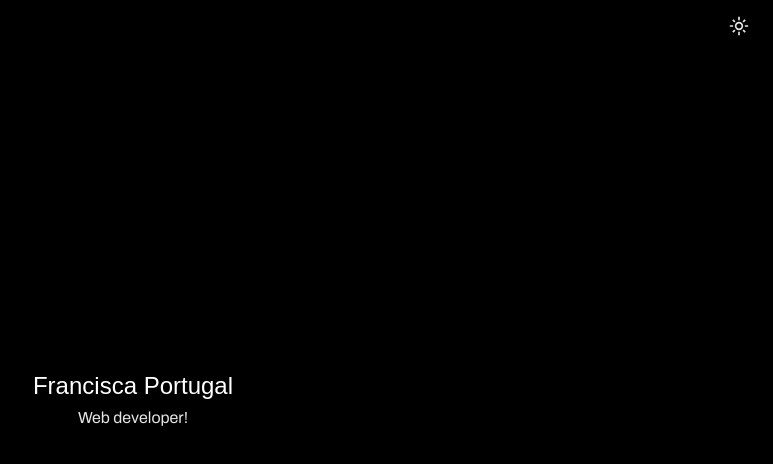
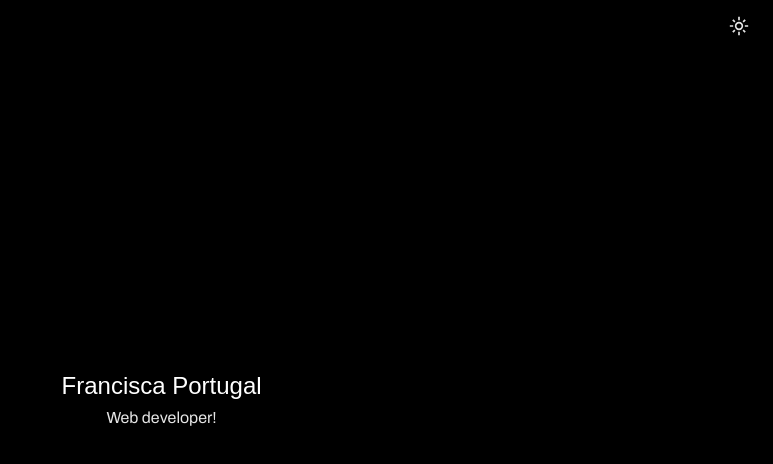
Before and after one commit to franpts2/franciscapt_portfolio, a React (Vite) app: page / in a window 1280 px wide. Shown: the top 464 px of the page, without its empty margins (507-1280 px from the left). Built offline with nearby package versions, Linux system fonts and the light colour scheme; a web font is replaced by a local one.

Commit message:
feat(portfolio): Added a Layout component that serves as an outlet for all other pages

```diff
--- /dev/null
+++ b/src/components/navigation/Sidebar.tsx
@@ -0,0 +1,10 @@
+import React from 'react'
+import { NavLink } from "react-router-dom";
+
+const Sidebar = () => {
+  return (
+    <div>Sidebar</div>
+  )
+}
+
+export default Sidebar
--- /dev/null
+++ b/src/layouts/Layout.tsx
@@ -0,0 +1,20 @@
+import React from "react";
+import Sidebar from "../components/navigation/Sidebar.js";
+import ThemeSwitcher from "../components/ThemeSwitcher.js";
+import { Outlet } from "react-router-dom";
+
+const Layout = () => {
+	return (
+		<div className="flex min-h-screen">
+			<Sidebar />
+			<div className="flex-1">
+				<div className="absolute top-4 right-4">
+					<ThemeSwitcher />
+				</div>
+				<Outlet />
+			</div>
+		</div>
+	);
+};
+
+export default Layout;
--- a/src/pages/HomePage.tsx
+++ b/src/pages/HomePage.tsx
@@ -4,23 +4,12 @@ import { Outlet } from "react-router-dom";
 
 const HomePage = () => {
 	return (
-		<>
-			<div className="absolute top-4 right-4">
-				<ThemeSwitcher />
-			</div>
-
-			<div className="flex flex-col items-center justify-center min-h-screen gap-1">
-				<h1 className="text-2xl font-family-heading text-primary-accent">
-					Francisca Portugal
-				</h1>
-				<p className="text-base font-family-body text-primary">
-					Web developer!
-				</p>
-			</div>
-
-			{/* Render child routes here */}
-			<Outlet />
-		</>
+		<div className="flex flex-col items-center justify-center min-h-screen gap-1">
+			<h1 className="text-2xl font-family-heading text-primary-accent">
+				Francisca Portugal
+			</h1>
+			<p className="text-base font-family-body text-primary">Web developer!</p>
+		</div>
 	);
 };
 
--- a/src/router/index.tsx
+++ b/src/router/index.tsx
@@ -9,14 +9,15 @@ import HomePage from "../pages/HomePage.js";
 import AboutPage from "../pages/AboutPage.js";
 import ExperiencePage from "../pages/ExperiencePage.js";
 import ProjectsPage from "../pages/ProjectsPage.js";
+import Layout from "../layouts/Layout.js";
 
 export const router = createBrowserRouter(
 	createRoutesFromElements(
-		<>
-			<Route path="/" element={<HomePage />} />
+		<Route path="/" element={<Layout />}>
+			<Route index element={<HomePage />} />
 			<Route path="about" element={<AboutPage />} />
 			<Route path="experience" element={<ExperiencePage />} />
 			<Route path="projects" element={<ProjectsPage />} />
-		</>
+		</Route>
 	)
 );
```
Also changed, not shown: src/App.tsx (+3 -5 lines).
